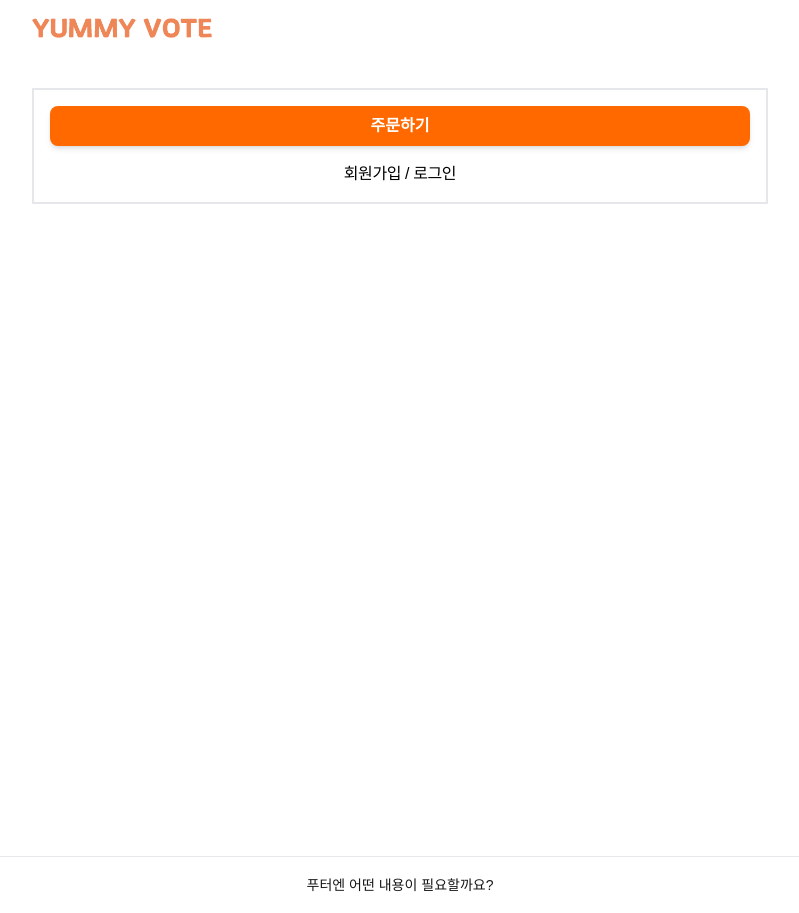
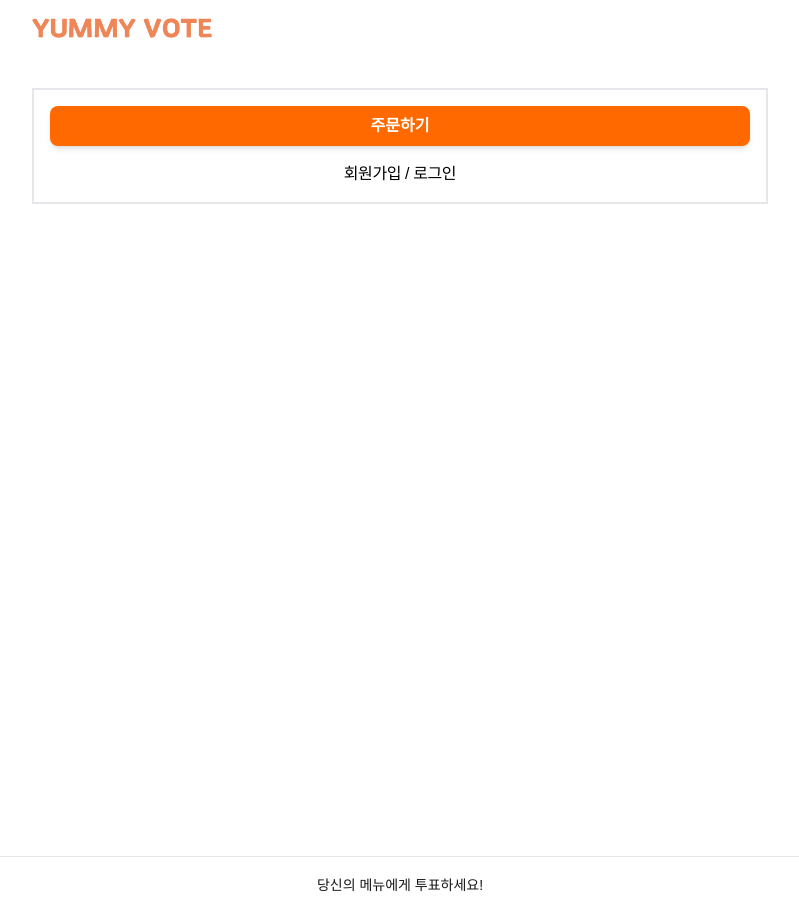
Before and after one commit to Du-it-Study-Code/yummy-vote, a Next.js app: page / in a window 1280 px wide. Shown: the whole page, without its empty margins (240-1039 px from the left). Built offline with nearby package versions, Linux system fonts and the light colour scheme.

Commit message:
메인 헤더 로고 가운데 정렬 및 푸터 임시 문구 수정

```diff
--- a/src/components/layouts/Footer.js
+++ b/src/components/layouts/Footer.js
@@ -5,7 +5,7 @@ export default function Footer() {
     <footer className="border-t">
       <Container className="flex h-14 items-center justify-center">
         <p className="text-muted-foreground text-sm">
-          푸터엔 어떤 내용이 필요할까요?
+          당신의 메뉴에게 투표하세요!
         </p>
       </Container>
     </footer>
--- a/src/components/layouts/LogoHeader.js
+++ b/src/components/layouts/LogoHeader.js
@@ -1,11 +1,12 @@
 // 요약: 햄버거 버튼 없이 로고만 가운데 배치된 헤더, 메인 페이지 전용
 
 import Logo from '@/components/layouts/Logo';
+import Container from '@/components/layouts/Container';
 
 export default function LogoHeader() {
   return (
-    <header className="sticky top-0 z-50 border-b">
-      <Container className="flex h-14 items-center">
+    <header className="sticky top-0 z-50">
+      <Container className="flex justify-center h-14 items-center">
         <a href="#">
           <Logo />
         </a>
```
